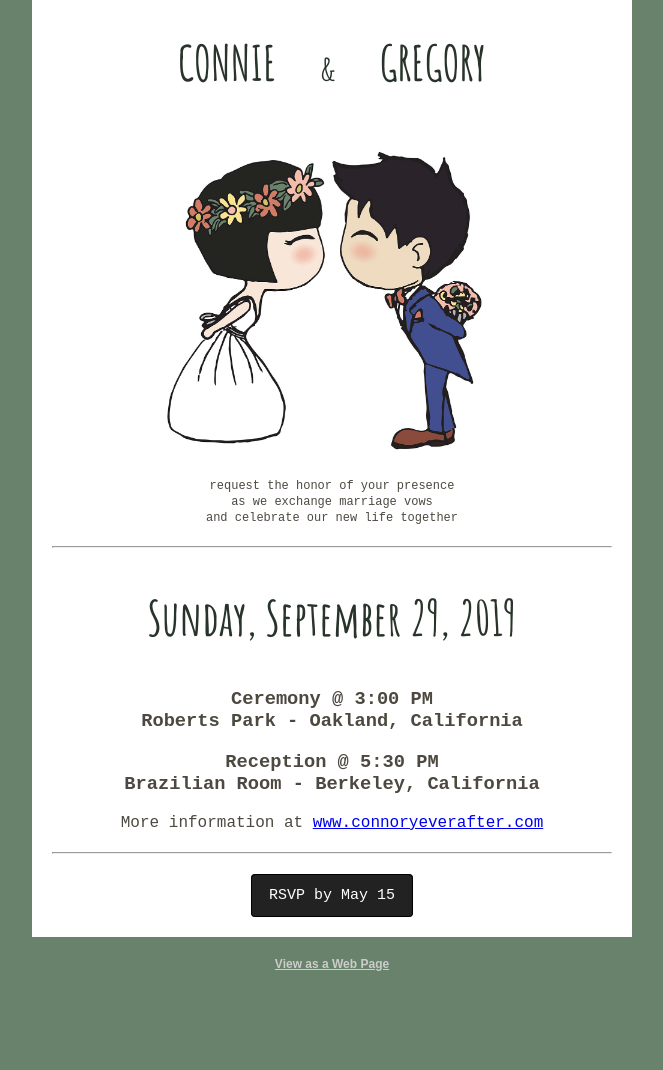
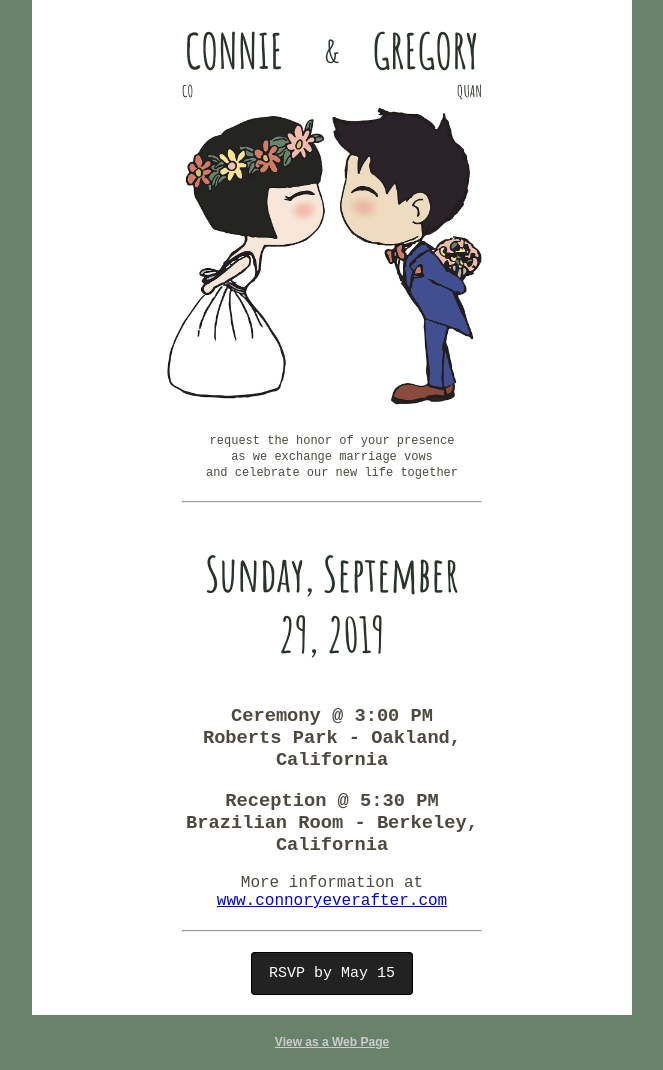
Before and after one commit to gjquan/connory-invite, a website: page src/email.html in a window 1280 px wide. Shown: the whole page, without its empty margins (308-971 px from the left). Before the commit the page ends 992 px from the top, so only its background shows below. Drawn offline with Linux system fonts and the light colour scheme.

Commit message:
finalize header layout

```diff
--- a/src/email.html
+++ b/src/email.html
@@ -211,16 +211,27 @@
 	        <!-- Email Body : BEGIN -->
 	        <table align="center" role="presentation" cellspacing="0" cellpadding="0" border="0" width="100%" style="margin: auto;">
 		        <!-- Email Header : BEGIN -->
-	            <tr>
-	                <td style="background-color: #ffffff; text-align: center; text-transform: uppercase; font-family: 'Amatic SC', cursive; color: #283429; padding: 0 120px;">
-	                    <h1 style="font-size: 48px;">Connie &zwnj;&nbsp;&zwnj;&nbsp;&zwnj;&nbsp; <span style="font-size:32px;">&amp;</span> &zwnj;&nbsp;&zwnj;&nbsp;&zwnj;&nbsp; Gregory</h1>
-	                </td>
-	            </tr>
+                <tr>
+                    <td style="background-color: #ffffff; text-transform: uppercase; font-family: 'Amatic SC', cursive; color: #283429; padding: 0 150px; padding-top: 20px;">
+                        <table align="center" role="presentation" cellspacing="0" cellpadding="0" border="0" width="100%">
+                            <tr>
+                                <td style="text-align: left; padding-left: 3px;"><h1 style="font-size: 48px; margin: 0;">Connie</h1></td>
+                                <td valign="middle" style="text-align: center; font-size: 32px;" width="50">&amp;</td>
+                                <td style="text-align: right; padding-right: 3px;"><h1 style="font-size: 48px; margin: 0;">Gregory</h1></td>
+                            </tr>
+                            <tr>
+                                <td style="text-align: left; font-size: 16px;">Co</td>
+                                <td></td>
+                                <td style="text-align: right; font-size: 16px;">Quan</td>
+                            </tr>
+                        </table>
+                    </td>
+                </tr>
 		        <!-- Email Header : END -->
 
                 <!-- Hero Image, Flush : BEGIN -->
                 <tr>
-                    <td style="background-color: #ffffff;  padding: 20px 120px;">
+                    <td style="background-color: #ffffff;  padding: 0 120px 20px;">
                         <img src="images/connory-drawing.jpg" width="600" height="" alt="Illustration of Connie and Greg" border="0" style="width: 100%; max-width: 600px; height: auto; background: #ffffff; font-family: sans-serif; font-size: 15px; line-height: 15px; color: #283429; margin: auto; display: block;" class="g-img">
                     </td>
                 </tr>
@@ -236,7 +247,7 @@
                                 </td>
                             </tr>
                             <tr>
-                                <td style="padding: 0 20px; text-align: center;">
+                                <td style="padding: 0 150px; text-align: center;">
                                     <hr style="margin: 20px 0;"/>
                                     <h2 style="font-size: 48px; font-family: 'Amatic SC', cursive; color: #283429;">Sunday, September 29, 2019</h2>
                                     <h3 style="font-family: 'Andale Mono', 'Courier New', Courier, monospace; color: #4d4940;">Ceremony @ 3:00 PM<br>Roberts Park<span class="hyphen"> - </span>Oakland, California</h3>
```
